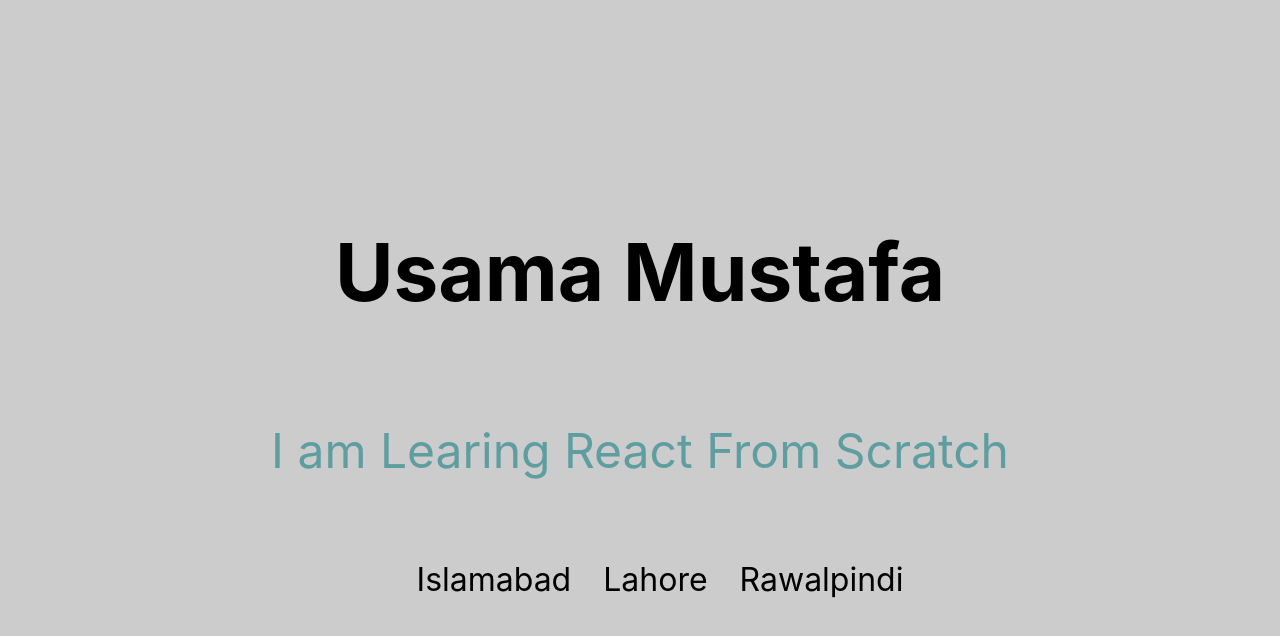
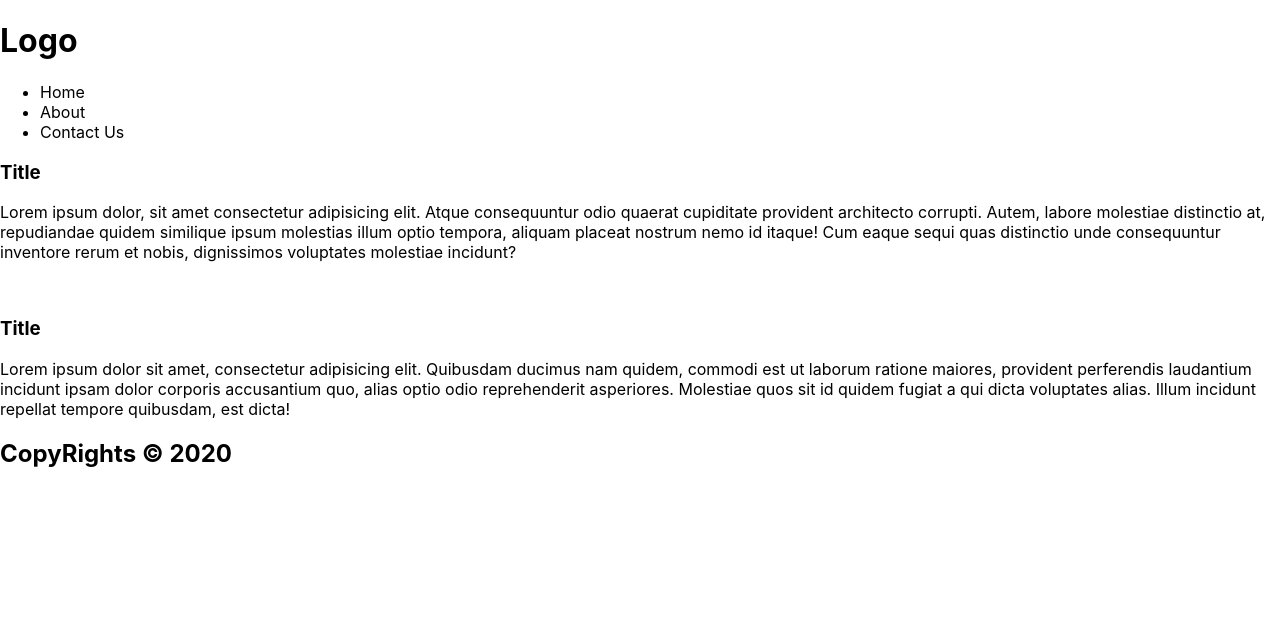
Before and after one commit to webdev-code/reactjs, a React (Create React App) app: page / in a window 1280 px wide. Shown: the top 636 px of the page. Built offline with nearby package versions, Linux system fonts and the light colour scheme.

Commit message:
practice

```diff
--- a/src/App.js
+++ b/src/App.js
@@ -1,10 +1,16 @@
 import React from 'react';
-import MyInfo from './MyInfo';
+// import MyInfo from './MyInfo';
+import Header from './Header';
+import MainContent from './MainContent';
+import Footer from './Footer';
 
 function App() {
   return (
     <div>
-      <MyInfo />
+      {/* <MyInfo /> */}
+      <Header />
+      <MainContent />
+      <Footer />
     </div>
   );
 }
--- /dev/null
+++ b/src/Footer.js
@@ -0,0 +1,11 @@
+import React from 'react';
+
+function Footer() {
+  return (
+    <div>
+      <h2>CopyRights &copy; 2020</h2>
+    </div>
+  );
+}
+
+export default Footer;
--- /dev/null
+++ b/src/Header.js
@@ -0,0 +1,14 @@
+import React from 'react';
+import Logo from './Logo.js';
+import Navigation from './Navigation.js';
+
+function Header() {
+  return (
+    <div>
+      <Logo />
+      <Navigation />
+    </div>
+  );
+}
+
+export default Header;
--- /dev/null
+++ b/src/Logo.js
@@ -0,0 +1,11 @@
+import React from 'react';
+
+function Logo() {
+  return (
+    <div>
+      <h1>Logo</h1>
+    </div>
+  );
+}
+
+export default Logo;
--- /dev/null
+++ b/src/MainContent.js
@@ -0,0 +1,33 @@
+import React from 'react';
+
+function MainContent() {
+  return (
+    <div>
+      <section>
+        <article>
+          <h1>Title</h1>
+          <p>
+            Lorem ipsum dolor, sit amet consectetur adipisicing elit. Atque
+            consequuntur odio quaerat cupiditate provident architecto corrupti.
+            Autem, labore molestiae distinctio at, repudiandae quidem similique
+            ipsum molestias illum optio tempora, aliquam placeat nostrum nemo id
+            itaque! Cum eaque sequi quas distinctio unde consequuntur inventore
+            rerum et nobis, dignissimos voluptates molestiae incidunt?
+          </p>
+          <br />
+          <h1>Title</h1>
+          <p>
+            Lorem ipsum dolor sit amet, consectetur adipisicing elit. Quibusdam
+            ducimus nam quidem, commodi est ut laborum ratione maiores,
+            provident perferendis laudantium incidunt ipsam dolor corporis
+            accusantium quo, alias optio odio reprehenderit asperiores.
+            Molestiae quos sit id quidem fugiat a qui dicta voluptates alias.
+            Illum incidunt repellat tempore quibusdam, est dicta!
+          </p>
+        </article>
+      </section>
+    </div>
+  );
+}
+
+export default MainContent;
--- /dev/null
+++ b/src/Navigation.js
@@ -0,0 +1,15 @@
+import React from 'react';
+
+function Navigation() {
+  return (
+    <div>
+      <ul>
+        <li>Home</li>
+        <li>About</li>
+        <li>Contact Us</li>
+      </ul>
+    </div>
+  );
+}
+
+export default Navigation;
```
